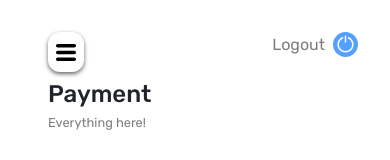
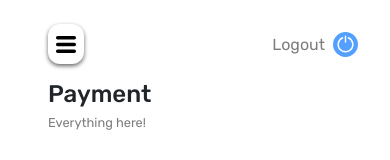
Before and after one commit to panavsethi1/servoizo, a React (Create React App) app: page /payment in a window 390 px wide. Shown: the top 160 px of the page. Built offline with nearby package versions, Linux system fonts and the light colour scheme.

Commit message:
hamburger button corrected

```diff
--- a/src/App.css
+++ b/src/App.css
@@ -203,7 +203,7 @@ body {
   .common__hamburger {
     position: absolute;
     z-index: 2;
-    top: 2rem;
+    top: 1.5rem;
     left: 3rem;
     cursor: pointer;
     transition: all 0.2s;
@@ -214,6 +214,7 @@ body {
     display: none;
     padding: 0.5rem;
     box-shadow: 0 2px 4px rgba(0, 0, 0, 0.6);
+    background-color: #fff;
     border-radius: 12px;
     -webkit-border-radius: 12px;
     -moz-border-radius: 12px;
--- a/src/sass/layout/_common.scss
+++ b/src/sass/layout/_common.scss
@@ -23,7 +23,7 @@
 	&__hamburger {
 		position: absolute;
 		z-index: 2;
-		top: 2rem;
+		top: 1.5rem;
 		left: 3rem;
 		cursor: pointer;
 		transition: all 0.2s;
@@ -34,6 +34,7 @@
 		display: none;
 		padding: 0.5rem;
 		box-shadow: 0 2px 4px rgba(00, 00, 00, 0.6);
+		background-color: #fff;
 		border-radius: 12px;
 		-webkit-border-radius: 12px;
 		-moz-border-radius: 12px;
```
